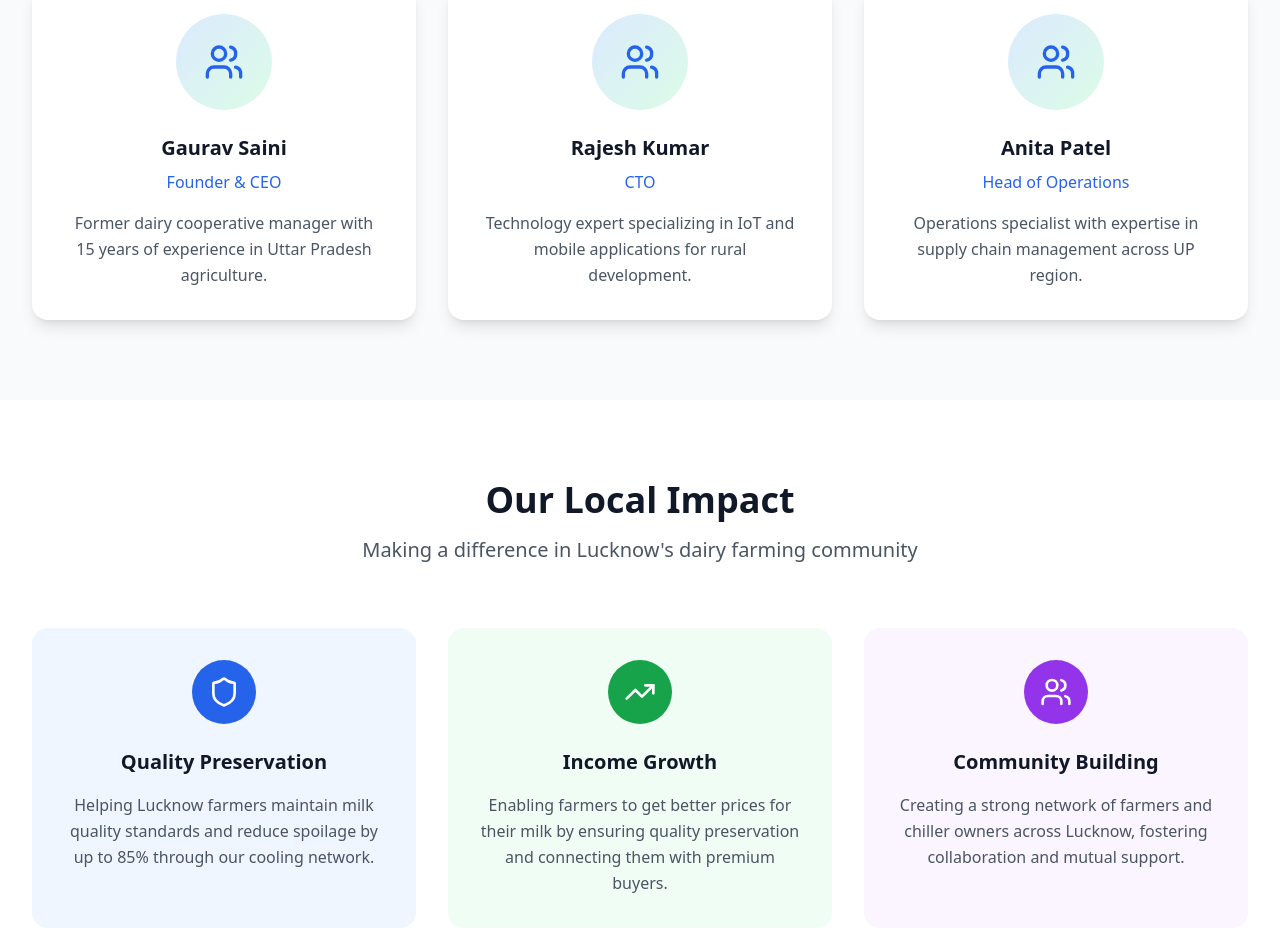
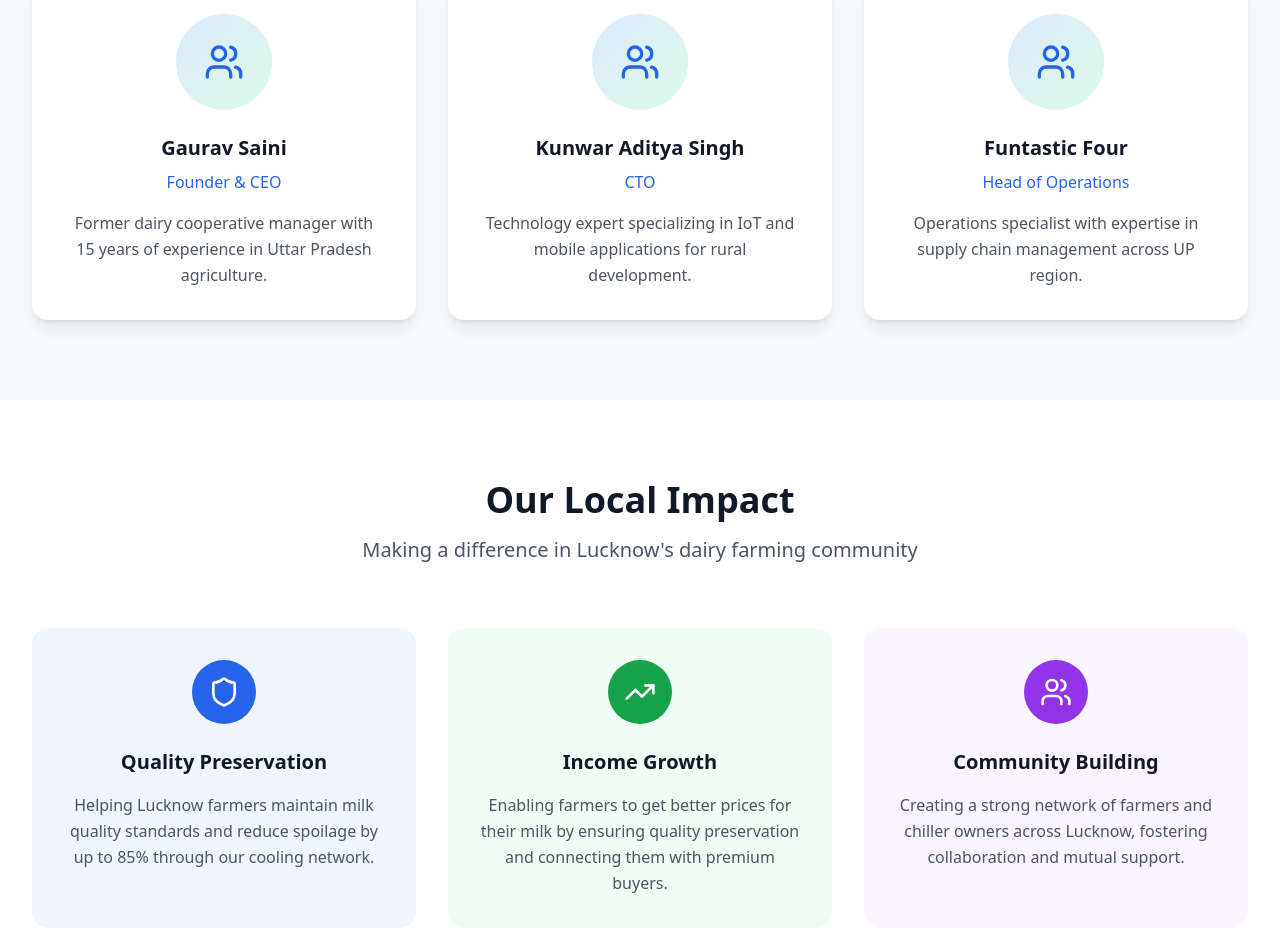
Before and after one commit to IGAURAVSAINI12/COOL-KISAN, a React (Vite) app: page /about in a window 1280 px wide. Shown: the part 2720-3651 px from the top of the page. Built offline with nearby package versions, Linux system fonts and the light colour scheme.

Commit message:
Update About.tsx

```diff
--- a/src/pages/About.tsx
+++ b/src/pages/About.tsx
@@ -47,12 +47,12 @@ const About = () => {
       description: t('about.team.gaurav.desc'),
     },
     {
-      name: 'Rajesh Kumar',
+      name: 'Kunwar Aditya Singh',
       role: t('about.team.rajesh.role'),
       description: t('about.team.rajesh.desc'),
     },
     {
-      name: 'Anita Patel',
+      name: 'Funtastic Four',
       role: t('about.team.anita.role'),
       description: t('about.team.anita.desc'),
     },
```
